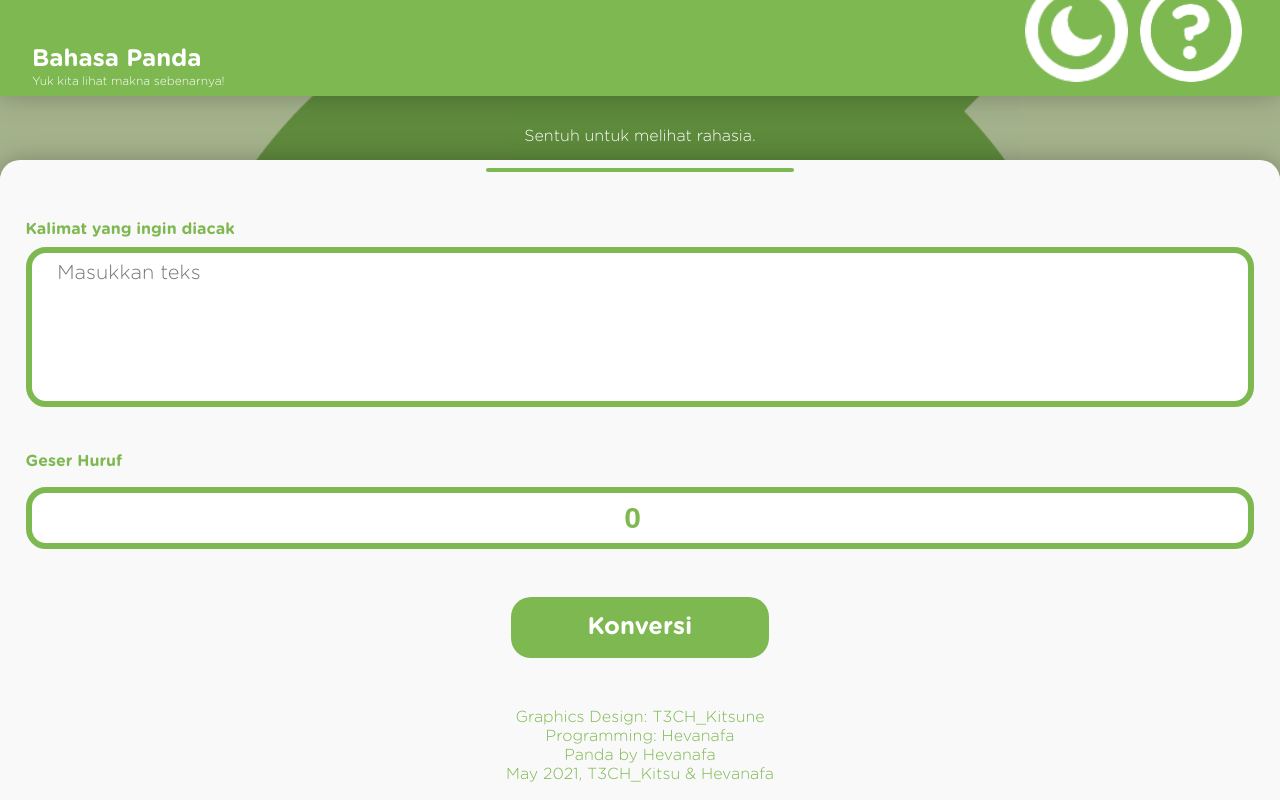
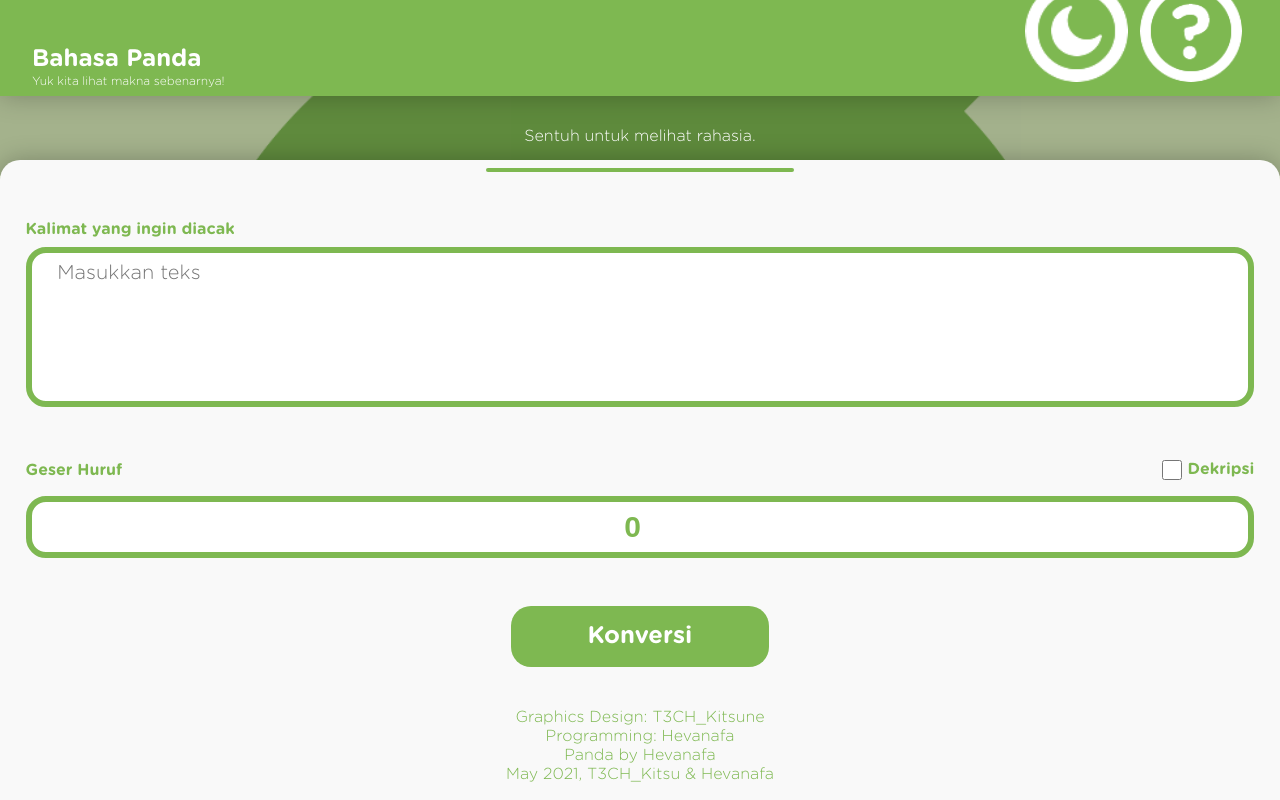
Before and after one commit to Hevanafa/bahasa-panda, a React (Create React App) app: page / in a window 1280 px wide. Built offline with nearby package versions, Linux system fonts and the light colour scheme.

Commit message:
Adding constraints and a decryption checkbox

```diff
--- a/src/App.scss
+++ b/src/App.scss
@@ -169,6 +169,22 @@ input {
 
 	.input-group {
 		margin: 5vh 0;
+
+		& > div {
+			display: flex;
+			justify-content: space-between;
+			align-items: center;
+
+			input[type="checkbox"] {
+				width: 20px;
+				height: 20px;
+				margin-right: 5px;
+			}
+
+			& > .right-group {
+				display: flex;
+			}
+		}
 	}
 
 	.drag-handler {
--- a/src/App.tsx
+++ b/src/App.tsx
@@ -18,6 +18,8 @@ interface IState {
 
 	hasSeenPanda: boolean;
 	isPandaVisible: boolean;
+
+	doDecryption: boolean;
 }
 
 export default class App extends React.Component<{}, IState> {
@@ -34,6 +36,8 @@ export default class App extends React.Component<{}, IState> {
 
 		hasSeenPanda: false,
 		isPandaVisible: false,
+
+		doDecryption: false,
 	}
 
 	constructor(props: any) {
@@ -50,6 +54,8 @@ export default class App extends React.Component<{}, IState> {
 		this.toggleShowPanda = this.toggleShowPanda.bind(this);
 
 		this.toggleDarkMode = this.toggleDarkMode.bind(this);
+
+		this.handleDecryptionChange = this.handleDecryptionChange.bind(this);
 	}
 
 	handleTextareaChange(event: any) {
@@ -57,13 +63,15 @@ export default class App extends React.Component<{}, IState> {
 	}
 
 	handleShiftChange(event: any) {
-		this.setState({ shift: event.target.value });
+		if (event.target.value < 0)
+			this.setState({ shift: "0" });
+		else this.setState({ shift: event.target.value });
 	}
 
 	convertText() {
 		const { inputText: inputValue, shift } = this.state;
 		const inputText = inputValue.trim();
-		const shiftVal = +shift;
+		let shiftVal = +shift;
 
 		if (!inputValue.trim().length) {
 			alert("Kolom input tidak boleh kosong!");
@@ -74,6 +82,9 @@ export default class App extends React.Component<{}, IState> {
 			alert("Geser harus berupa bilangan!");
 			return;
 		}
+
+		if (this.state.doDecryption)
+			shiftVal *= -1;
 
 		var cOrd: number;
 
@@ -146,6 +157,12 @@ export default class App extends React.Component<{}, IState> {
 		});
 	}
 
+	handleDecryptionChange(event: any) {
+		this.setState({
+			doDecryption: event.target.value
+		});
+	}
+
 	readonly localStorageConfigKey = "bahasaPandaConfig";
 
 	componentDidMount() {
@@ -157,7 +174,7 @@ export default class App extends React.Component<{}, IState> {
 
 		if (savedConfig) {
 			try {
-				this.setState({...JSON.parse(savedConfig)});
+				this.setState({ ...JSON.parse(savedConfig) });
 			} catch {
 				localStorage.removeItem(this.localStorageConfigKey);
 			}
@@ -204,7 +221,7 @@ export default class App extends React.Component<{}, IState> {
 						showHowToUse={this.showHowToUse}
 						isDarkMode={this.state.isDarkMode}
 						toggleDarkMode={this.toggleDarkMode}
-						/>
+					/>
 
 					<div className={
 						"body" +
@@ -226,7 +243,7 @@ export default class App extends React.Component<{}, IState> {
 									</div>
 
 									<div className="input-group">
-										<div className="label">Hasil (Geser {Number(this.state.shift)})</div>
+										<div className="label">Hasil (Geser { Number(this.state.shift) }{ this.state.doDecryption ? " dekripsi" : ""})</div>
 										<div className="textbox">
 											{this.state.convertedText}
 										</div>
@@ -254,12 +271,28 @@ export default class App extends React.Component<{}, IState> {
 									</div>
 
 									<div className="input-group">
-										<label htmlFor="shift">Geser Huruf</label>
+										<div>
+											<div>
+												<label htmlFor="shift">Geser Huruf</label>
+											</div>
+
+											<div className="right-group">
+												<input id="decryption"
+														type="checkbox"
+														defaultChecked={this.state.doDecryption}
+														onChange={this.handleDecryptionChange}
+													/>
+												<label htmlFor="decryption">
+													Dekripsi
+												</label>
+											</div>
+										</div>
 										<input type="number"
+											id="shift"
 											value={this.state.shift}
 											onChange={this.handleShiftChange}
-											pattern="-?\d+"
-											min="-25"
+											pattern="\d+"
+											min="0"
 											max="25" />
 									</div>
 
```
Also changed, not shown: Dream Features.txt (added).
